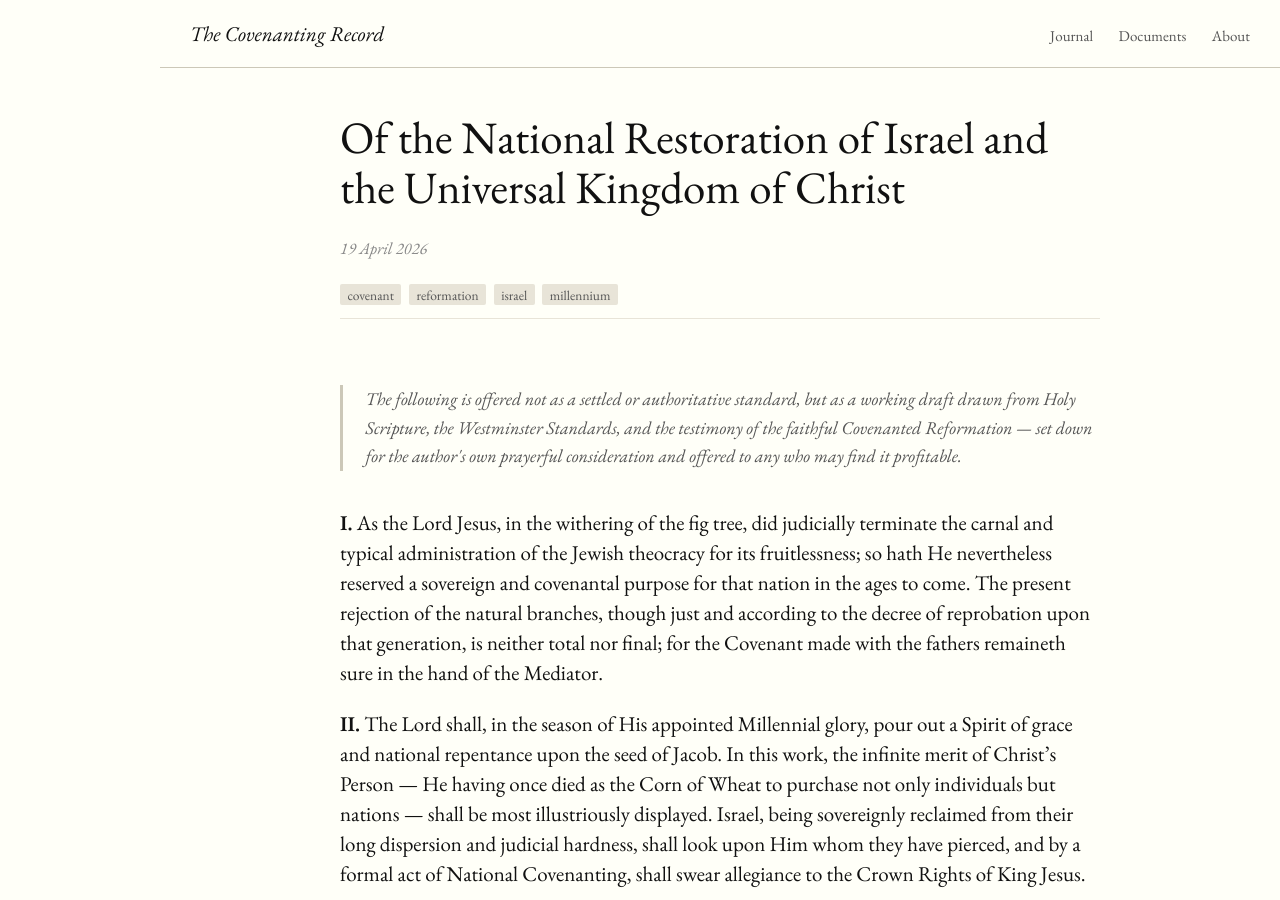
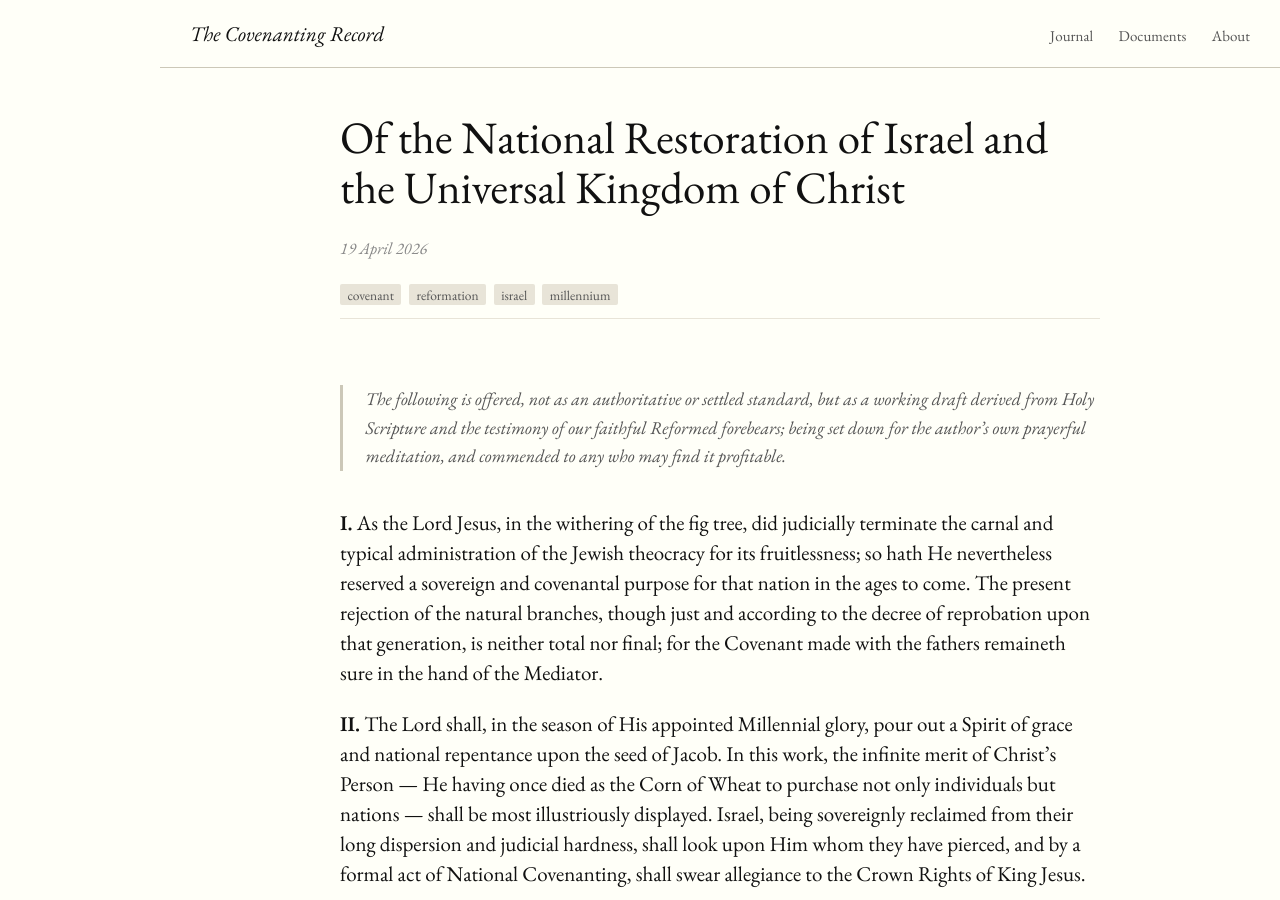
Before and after one commit to ForestWalkUK/covenanting-record, a Jekyll site: the page built from _posts/2026-04-19-National-Restoration-of-Israel-and-the-Universal-Kingdom-of-Christ.md, in a window 1280 px wide and 900 px high. Built offline with Jekyll 4.4.1, drawn with Linux system fonts in a browser that asks for light colours; comment, search, counter and statistics services are not loaded.

Commit message:
Update 2026-04-19-National-Restoration-of-Israel-and-the-Universal-Kingdom-of-Christ.md
Gemini improvement to preamble.

```diff
--- a/_posts/2026-04-19-National-Restoration-of-Israel-and-the-Universal-Kingdom-of-Christ.md
+++ b/_posts/2026-04-19-National-Restoration-of-Israel-and-the-Universal-Kingdom-of-Christ.md
@@ -8,11 +8,10 @@ excerpt: "The Lord shall, in the season of His appointed Millennial glory, pour
 ---
 
 <p style="font-size:1.2rem; line-height:1.9rem; color:#555; font-style:italic; border-left:3px solid #ccc8b8; padding-left:1.5rem; margin-bottom:2.5rem;">
-The following is offered not as a settled or authoritative standard, but as a
-working draft drawn from Holy Scripture, the Westminster Standards, and the
-testimony of the faithful Covenanted Reformation &mdash; set down for the
-author's own prayerful consideration and offered to any who may find it
-profitable.
+The following is offered, not as an authoritative or settled standard, but as a
+working draft derived from Holy Scripture and the testimony of our faithful
+Reformed forebears; being set down for the author’s own prayerful meditation,
+and commended to any who may find it profitable.
 </p>
 
 **I.** As the Lord Jesus, in the withering of the fig tree, did judicially
```
